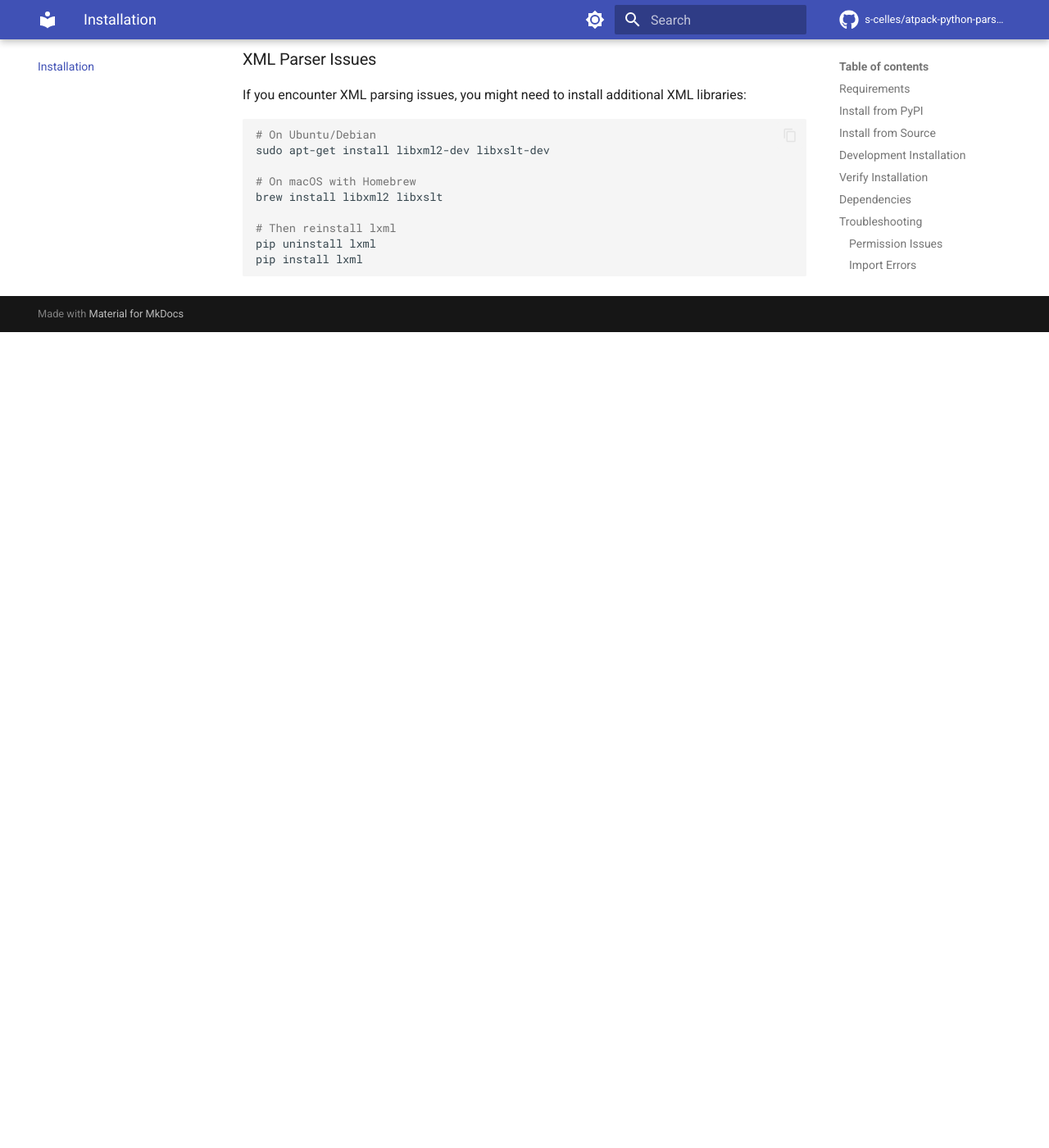
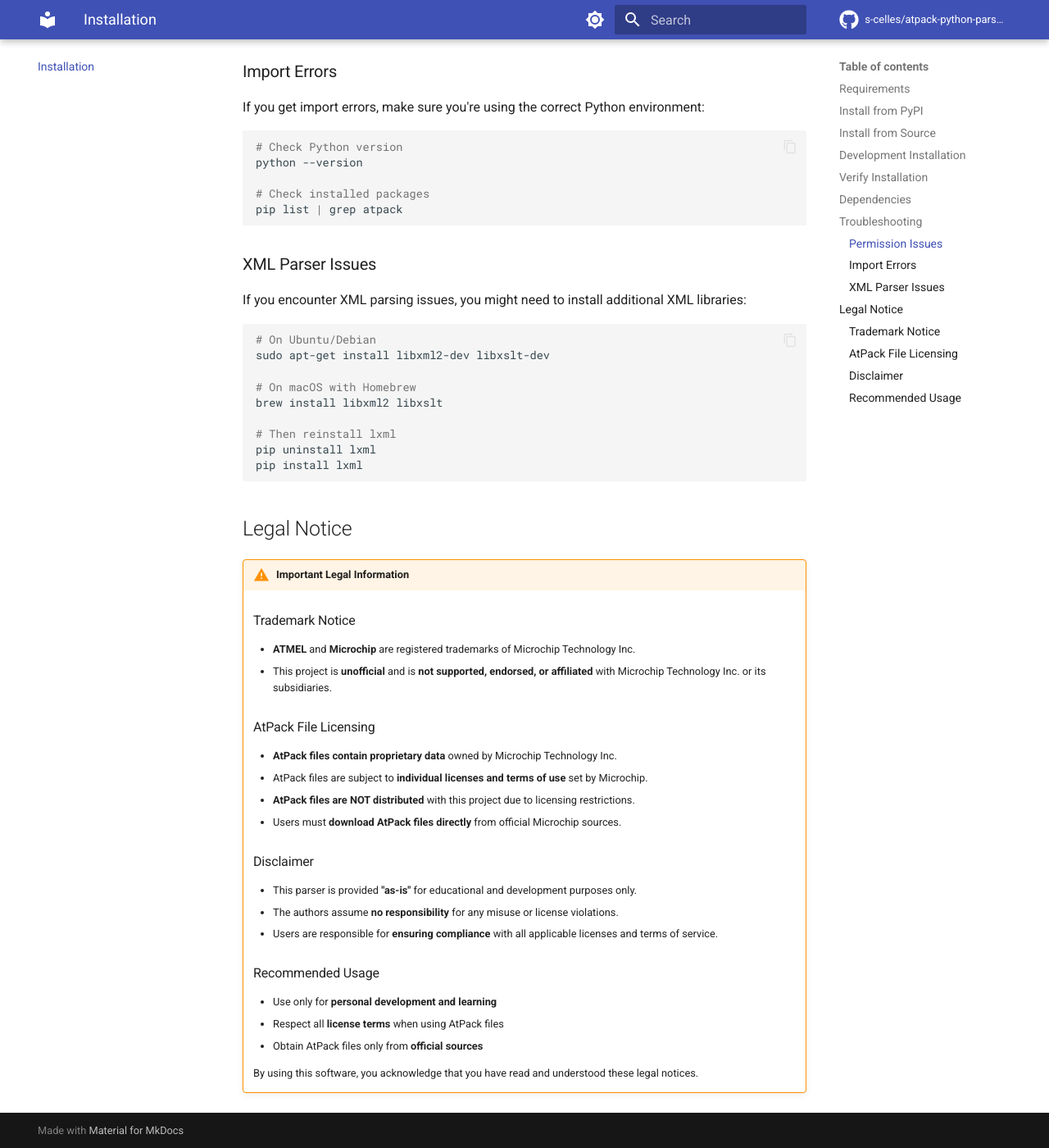
Before and after one commit to s-celles/atpack-python-parser, an MkDocs documentation site: the page built from docs/installation.md, in a window 1280 px wide and 1400 px high, scrolled down 2397 px. Shown: the whole window at 82% size. Built offline with MkDocs 1.6.1 and Material for MkDocs 9.7.7, drawn with Linux system fonts in a browser that asks for light colours; comment, search, counter and statistics services are not loaded; before the commit the page ends 2802 px from its top, so only the background shows below that; some of the changed text lies outside the part shown.

Commit message:
docs: build and deploy with GH action + legal notice

````diff
--- a/docs/installation.md
+++ b/docs/installation.md
@@ -1,4 +1,15 @@
 # Installation
+
+!!! info "AtPack Files Required"
+
+    **AtPack files are NOT included** with this package due to licensing restrictions.
+
+    You must download AtPack files separately from the official sources:
+
+    - **ATMEL AtPacks**: [Microchip Packs Repository](https://packs.download.microchip.com/)
+    - **PIC AtPacks**: [Microchip Packs Repository](https://packs.download.microchip.com/)
+
+    See the [Getting AtPack Files](#getting-atpack-files) section below for detailed instructions.
 
 ## Requirements
 
@@ -116,3 +127,29 @@
 pip uninstall lxml
 pip install lxml
 ```
+
+## Legal Notice
+
+!!! warning "Important Legal Information"
+
+    ### Trademark Notice
+    - **ATMEL** and **Microchip** are registered trademarks of Microchip Technology Inc.
+    - This project is **unofficial** and is **not supported, endorsed, or affiliated** with Microchip Technology Inc. or its subsidiaries.
+
+    ### AtPack File Licensing
+    - **AtPack files contain proprietary data** owned by Microchip Technology Inc.
+    - AtPack files are subject to **individual licenses and terms of use** set by Microchip.
+    - **AtPack files are NOT distributed** with this project due to licensing restrictions.
+    - Users must **download AtPack files directly** from official Microchip sources.
+
+    ### Disclaimer
+    - This parser is provided **"as-is"** for educational and development purposes only.
+    - The authors assume **no responsibility** for any misuse or license violations.
+    - Users are responsible for **ensuring compliance** with all applicable licenses and terms of service.
+
+    ### Recommended Usage
+    - Use only for **personal development and learning**
+    - Respect all **license terms** when using AtPack files
+    - Obtain AtPack files only from **official sources**
+
+    By using this software, you acknowledge that you have read and understood these legal notices.
--- a/mkdocs.yml
+++ b/mkdocs.yml
@@ -65,3 +65,4 @@
   - Examples: examples.md
   - API Reference: api-reference.md
   - Development: development.md
+  - Legal Information: legal.md
--- a/pyproject.toml
+++ b/pyproject.toml
@@ -42,11 +42,13 @@
     "mkdocs>=1.5.0",
     "mkdocs-material>=9.0.0",
     "mkdocstrings[python]>=0.24.0",
+    "pymdown-extensions>=10.0.0",
 ]
 docs = [
     "mkdocs>=1.5.0",
     "mkdocs-material>=9.0.0",
     "mkdocstrings[python]>=0.24.0",
+    "pymdown-extensions>=10.0.0",
 ]
 
 [project.urls]
````
Also changed, not shown: README.md (+5 -1 lines), docs/index.md (+14 -0 lines), docs/legal.md (added, +141 -0 lines), 1 other file.
